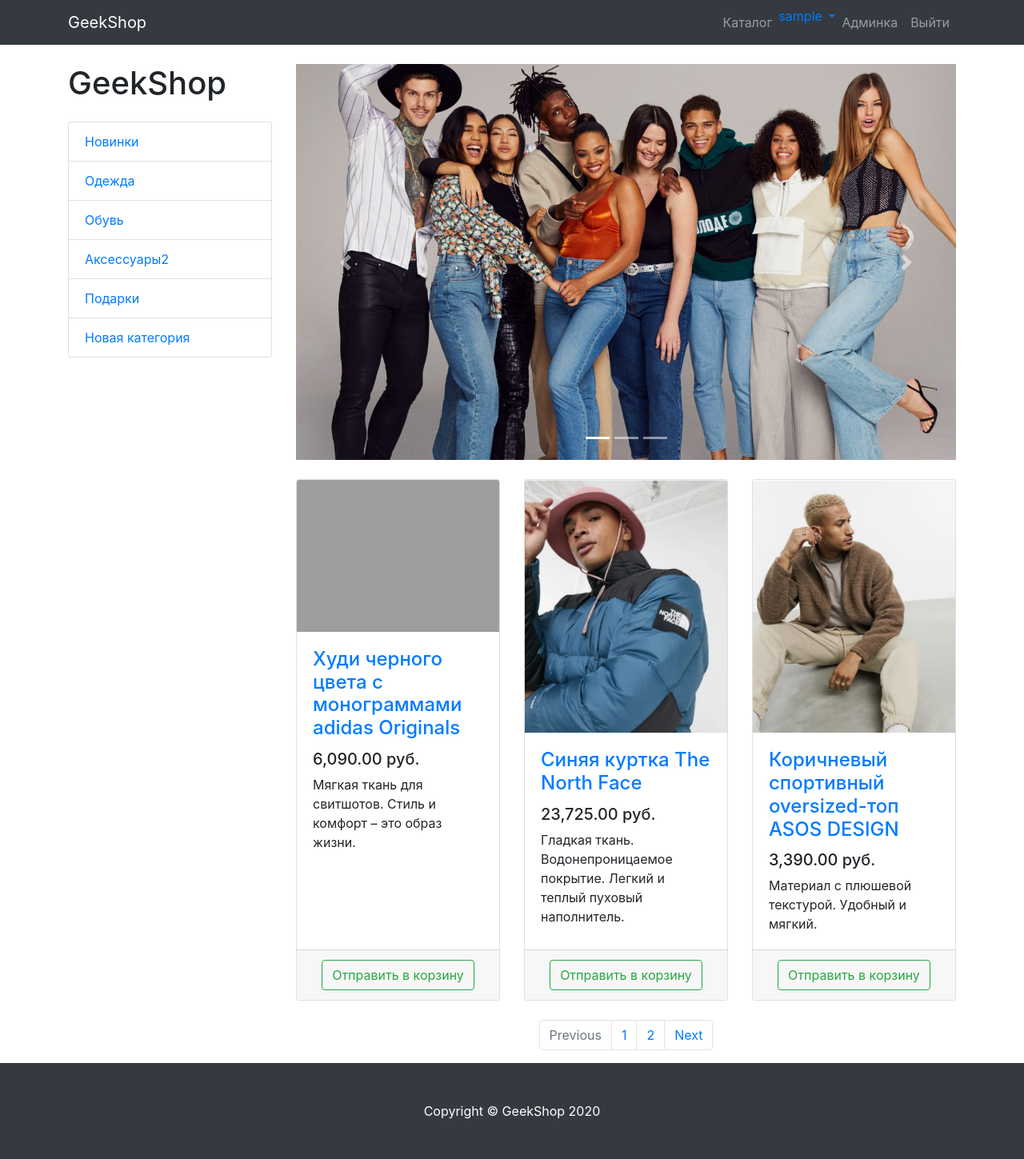
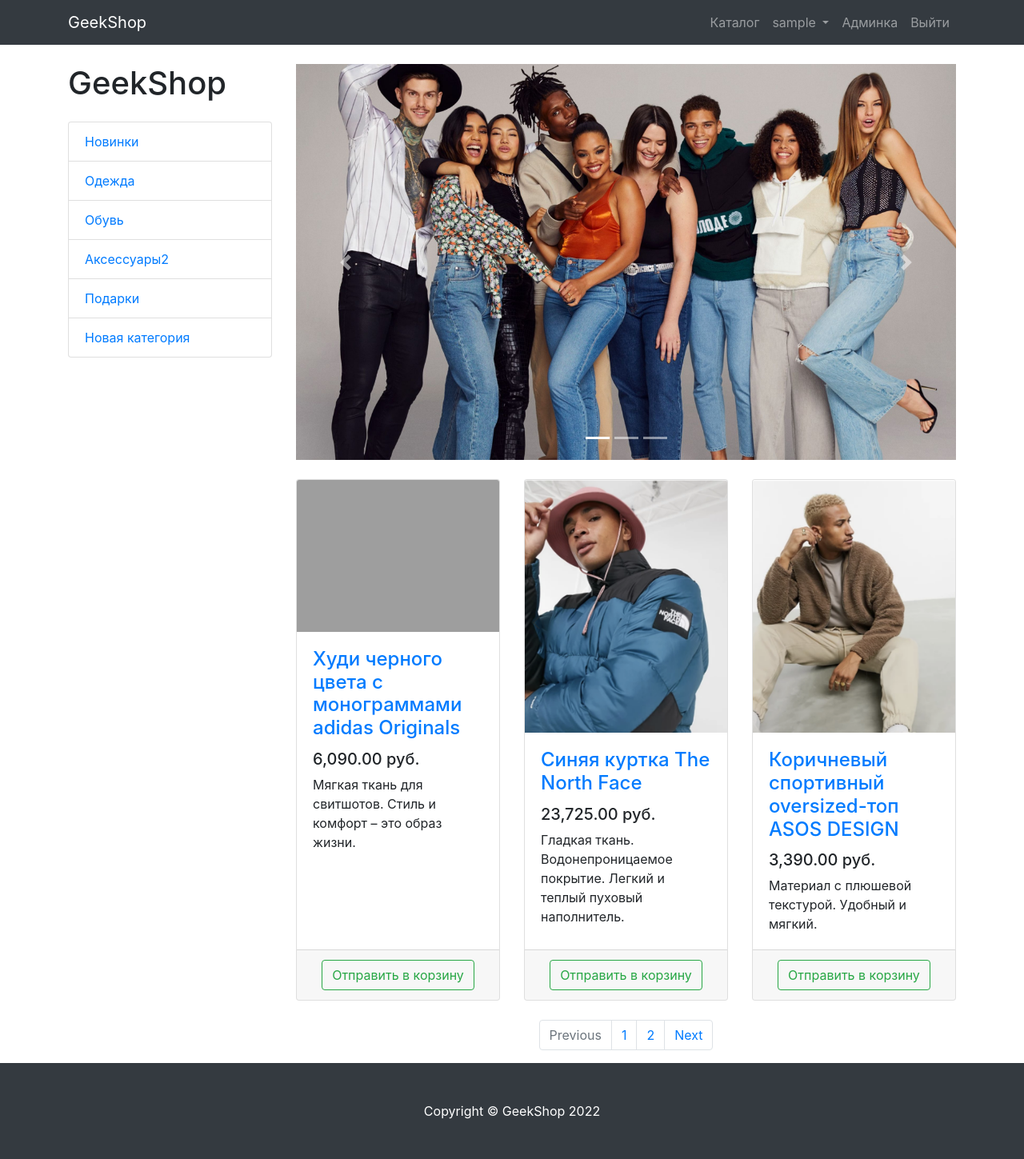
Before and after one commit to KTo1/django-optimo, a Django app: page /products/ in a window 1280 px wide. Shown: the whole page at 80% size. Run offline with Django 3.2, Linux system fonts and the light colour scheme; the visitor is signed in with stand-in values (Sample User, id 1); data comes from the database, SQL or seed files in the repository; some libraries are stand-ins or nearby versions; grey boxes are pictures that could not be loaded.

Commit message:
поправил верстку, сделал кнопку в корзине

```diff
--- a/basketapp/templates/basketapp/basket.html
+++ b/basketapp/templates/basketapp/basket.html
@@ -35,7 +35,9 @@
                 <h4 class="float-right">{{ baskets.0.total_sum }} руб.</h4>
             </div>
         </div>
-        <button type="button" class="btn btn-success btn-lg float-right">Оформить</button>
+        <a href="{% url 'ordersapp:create' %}" class="btn btn-outline-success float-right">
+            Оформить
+        </a>
     </div>
 {% else %}
     <h4 class="mt-3 mb-3 text-center"> Корзина пуста </h4>
--- a/mainapp/templates/mainapp/base.html
+++ b/mainapp/templates/mainapp/base.html
@@ -44,18 +44,18 @@
                 {% else %}
                     <li class="nav-item">
                         <div class="dropdown">
-                            <a class="dropdown-toggle" href="" data-toggle="dropdown">
+                            <a class="nav-link dropdown-toggle" href="" data-toggle="dropdown">
                                 {{ user.username|default:'Пользователь' }}
                                 <span class="caret"> </span>
                             </a>
                             <ul class="dropdown-menu">
                                 <li>
-                                    <a class="nav-link" href="{% url 'authapp:profile' user.id %}">
+                                    <a class="nav-link text-dark" href="{% url 'authapp:profile' user.id %}">
                                         Профиль
                                     </a>
                                 </li>
                                 <li>
-                                    <a class="nav-link" href="{% url 'ordersapp:list' %}">
+                                    <a class="nav-link text-dark" href="{% url 'ordersapp:list' %}">
                                         Заказы
                                     </a>
                                 </li>
--- a/mainapp/templates/mainapp/products.html
+++ b/mainapp/templates/mainapp/products.html
@@ -81,7 +81,7 @@
 {% block footer %}
     <footer class="py-5 bg-dark">
         <div class="container">
-            <p class="m-0 text-center text-white">Copyright &copy; GeekShop 2020</p>
+            <p class="m-0 text-center text-white">Copyright &copy; GeekShop 2022</p>
         </div>
     </footer>
 {% endblock %}
--- a/ordersapp/templates/ordersapp/order_confirm_delete.html
+++ b/ordersapp/templates/ordersapp/order_confirm_delete.html
@@ -1,5 +1,6 @@
 {% extends 'mainapp/base.html' %}
 {% load static %}
+
 
 {% block content %}
 <div class="text-center">
--- a/ordersapp/templates/ordersapp/order_detail.html
+++ b/ordersapp/templates/ordersapp/order_detail.html
@@ -1,6 +1,5 @@
 {% extends "mainapp/base.html" %}
 {% load static %}
-
 
 
 {% block content %}
--- a/ordersapp/templates/ordersapp/order_form.html
+++ b/ordersapp/templates/ordersapp/order_form.html
@@ -1,5 +1,6 @@
 {% extends "mainapp/base.html" %}
 {% load static %}
+
 
 {% block content %}
    {% include 'ordersapp/includes/inc_order_summary.html' %}
--- a/ordersapp/views.py
+++ b/ordersapp/views.py
@@ -57,9 +57,12 @@ class OrderCreate(CreateView, BaseClassContextMixin):
         with transaction.atomic():
             form.instance.user = self.request.user
             self.object = form.save()
+
             if orderitems.is_valid():
                 orderitems.instance = self.object
                 orderitems.save()
+                Basket.objects.filter(user=self.request.user).delete()
+
             if self.object.get_total_cost() == 0:
                 self.object.delete()
 
```
